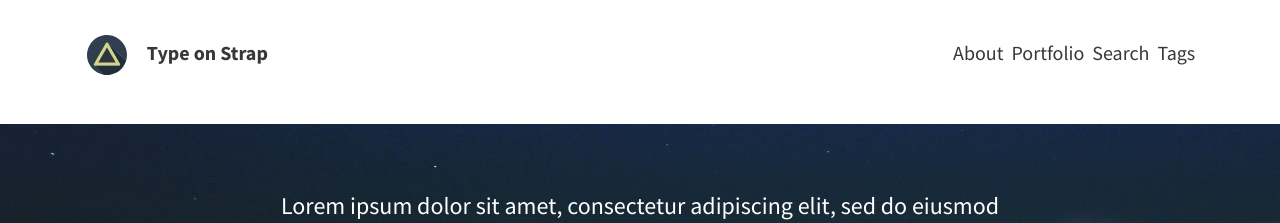
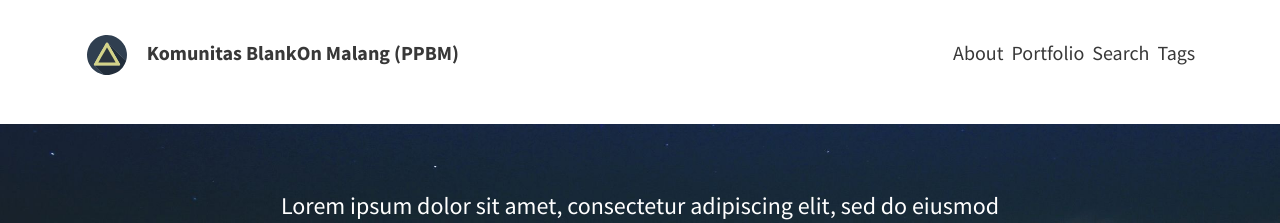
Before and after one commit to blankon-malang/blankon-malang.github.io, a Jekyll site: the page built from index.html, in a window 1280 px wide. Shown: the top 223 px of the page. Built offline with Jekyll 4.4.1, drawn with Linux system fonts in a browser that asks for light colours; the list of posts is cut into pages by our own code.

Commit message:
edit _config.yml
Signed-off-by: Samsul Ma'arif <hay@samsul.web.id>

```diff
--- a/_config.yml
+++ b/_config.yml
@@ -1,11 +1,11 @@
 # SITE CONFIGURATION
-baseurl: "/Type-on-Strap"
-url: "https://sylhare.github.io"
+baseurl: ""
+url: "https://blankon-malang.github.io"
 
 # THEME-SPECIFIC CONFIGURATION
 theme_settings:
   # Meta
-  title: Type on Strap
+  title: Komunitas BlankOn Malang (PPBM)
   avatar: assets/img/triangle.svg
   favicon: assets/favicon.ico
   gravatar: # Email MD5 hash
@@ -29,7 +29,7 @@ theme_settings:
   facebook:
   flickr:
   gitlab:
-  github: "sylhare"
+  github: "blankon-malang"
   google_plus:
   instagram:
   linkedin:  # Full URL
```
